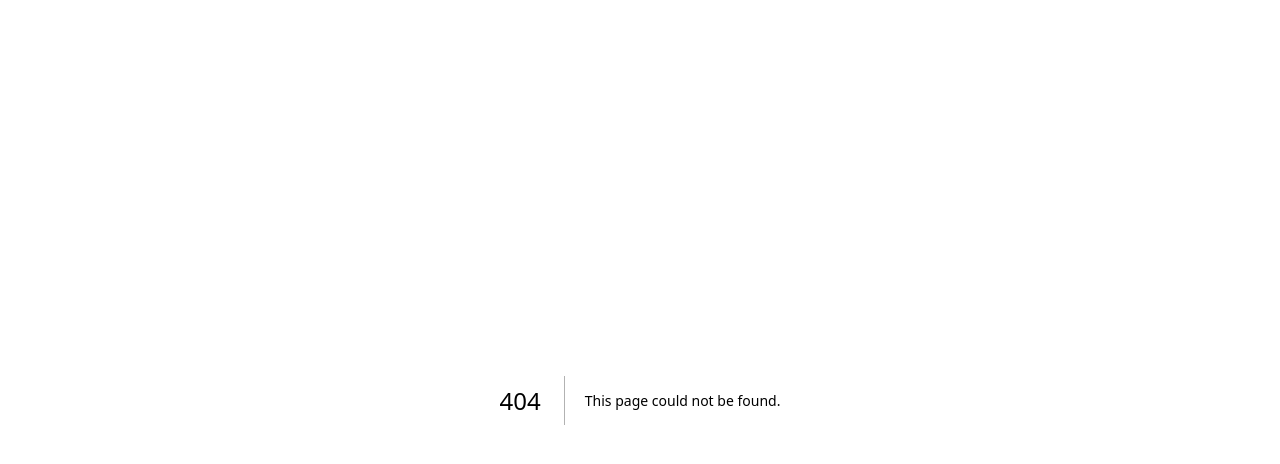
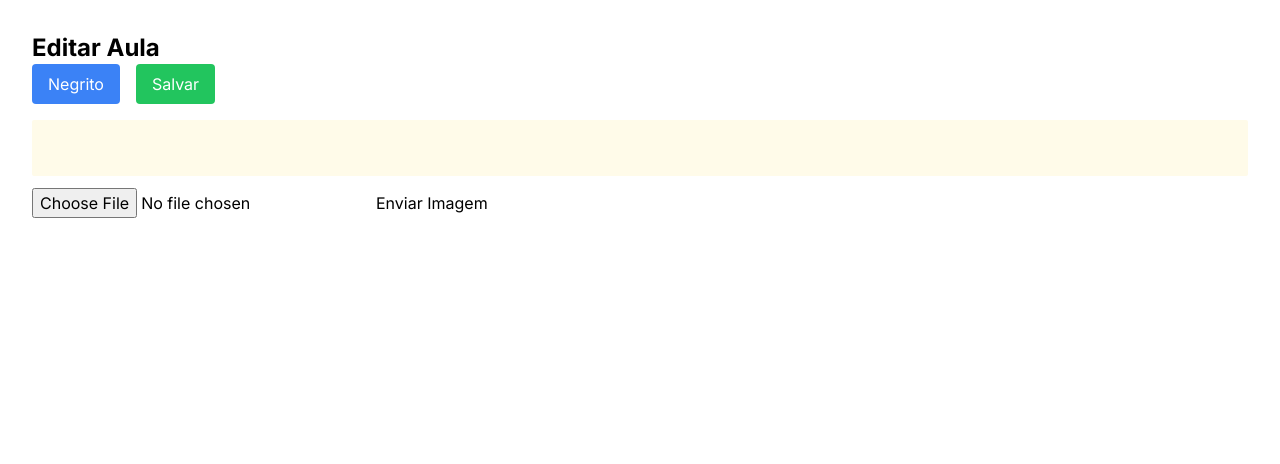
Before and after one commit to jaopaulomilitao/learn-threejs, a Next.js app: page /edit in a window 1280 px wide. Before the commit this address had no page. Shown: the top 464 px of the page. Built offline with nearby package versions, Linux system fonts and the light colour scheme; no server answers; the database is empty.

Commit message:
:sparkles: feat: edit and view lesson with firebase connection

```diff
--- a/package.json
+++ b/package.json
@@ -9,6 +9,8 @@
     "lint": "next lint"
   },
   "dependencies": {
+    "@tiptap/react": "^2.7.4",
+    "@tiptap/starter-kit": "^2.7.4",
     "firebase": "^10.13.2",
     "next": "14.2.13",
     "react": "^18",
--- /dev/null
+++ b/src/app/edit/page.tsx
@@ -0,0 +1,70 @@
+'use client';
+import { useEffect, useState } from 'react';
+import Editor from "@/components/editor/Editor";
+import ImageUploader from "@/components/image-uploader/ImageUploader";
+import useLesson from '@/features/lessons/hooks/useLesson';
+
+const EditPage = () => {
+    const lessonId = "lesson1"; // Substitua pelo ID da lição conforme necessário
+    const { content, save, loading } = useLesson(lessonId);
+    const [editorContent, setEditorContent] = useState<string | null>(null); // Inicialize como null
+
+    // Atualiza o conteúdo do editor ao carregar a lição
+    useEffect(() => {
+        setEditorContent(content);
+    }, [content]);
+
+    const handleImageUpload = (url: string) => {
+        console.log('Imagem enviada:', url);
+        // Aqui você pode inserir o link da imagem no conteúdo do editor
+    };
+
+    const handleBoldText = () => {
+        // Adiciona a lógica para deixar o texto em negrito
+        if (editorContent) {
+            const selectedText = window.getSelection()?.toString();
+            if (selectedText) {
+                const newContent = editorContent.replace(
+                    selectedText,
+                    `<strong>${selectedText}</strong>`
+                );
+                setEditorContent(newContent);
+            }
+        }
+    };
+
+    const handleSave = async () => {
+        if (editorContent) {
+            await save(editorContent);
+            alert('Lição salva com sucesso!');
+        }
+    };
+
+    if (loading) {
+        return <p>Carregando...</p>;
+    }
+
+    return (
+        <div className="container mx-auto p-8">
+            <h1 className="text-2xl font-bold">Editar Aula</h1>
+            <div className="flex space-x-4 mb-4">
+                <button
+                    className="px-4 py-2 bg-blue-500 text-white rounded"
+                    onClick={handleBoldText}
+                >
+                    Negrito
+                </button>
+                <button
+                    className="px-4 py-2 bg-green-500 text-white rounded"
+                    onClick={handleSave}
+                >
+                    Salvar
+                </button>
+            </div>
+            <Editor lessonId={lessonId} content={editorContent} onChange={setEditorContent} />
+            <ImageUploader onUpload={handleImageUpload} />
+        </div>
+    );
+};
+
+export default EditPage;
--- a/src/app/learn/page.tsx
+++ b/src/app/learn/page.tsx
@@ -1,7 +1,12 @@
-export default function Learn() {
+import LessonView from "@/components/lesson-viewer/LessonViewer";
+
+const LearnPage = () => {
     return (
-        <div>
-            <h1 className="text-main-black font-bold text-lg">Here is the Learn page</h1>
+        <div className="container mx-auto p-8">
+            <h1 className="text-2xl font-bold">Aula</h1>
+            <LessonView lessonId="lesson1" />
         </div>
     );
-}
+};
+
+export default LearnPage;
--- /dev/null
+++ b/src/components/editor/Editor.tsx
@@ -0,0 +1,37 @@
+'use client';
+import { useEffect } from 'react';
+import { useEditor, EditorContent } from '@tiptap/react';
+import StarterKit from '@tiptap/starter-kit';
+import { Dispatch, SetStateAction } from 'react';
+
+interface EditorProps {
+    lessonId: string;
+    content: string | null; // Adicione esta propriedade
+    onChange: Dispatch<SetStateAction<string | null>>; // Prop para lidar com alterações
+}
+
+const Editor: React.FC<EditorProps> = ({ lessonId, content, onChange }) => {
+    const editor = useEditor({
+        extensions: [StarterKit],
+        content: content || '', // O conteúdo inicial
+        onUpdate: ({ editor }) => {
+            console.log(lessonId)
+            const updatedContent = editor.getHTML();
+            onChange(updatedContent); // Atualiza o conteúdo no estado pai
+        },
+    });
+
+    useEffect(() => {
+        if (editor && content) {
+            editor.commands.setContent(content); // Atualiza o conteúdo do editor quando a prop content muda
+        }
+    }, [editor, content]);
+
+    return (
+        <div className='bg-main-white p-4 rounded-sm my-3'>
+            <EditorContent editor={editor} />
+        </div>
+    );
+};
+
+export default Editor;
--- /dev/null
+++ b/src/components/image-uploader/ImageUploader.tsx
@@ -0,0 +1,27 @@
+'use client';
+import { useState } from 'react';
+import { uploadImage } from '@/features/images/api/storage';
+
+type ImageUploaderProps = {
+    onUpload: (url: string) => void;
+};
+
+const ImageUploader = ({ onUpload }: ImageUploaderProps) => {
+    const [file, setFile] = useState<File | null>(null);
+
+    const handleUpload = async () => {
+        if (file) {
+            const url = await uploadImage(file);
+            onUpload(url);
+        }
+    };
+
+    return (
+        <div>
+            <input type="file" onChange={(e) => setFile(e.target.files?.[0] || null)} />
+            <button onClick={handleUpload}>Enviar Imagem</button>
+        </div>
+    );
+};
+
+export default ImageUploader;
--- /dev/null
+++ b/src/components/lesson-viewer/LessonViewer.tsx
@@ -0,0 +1,20 @@
+"use client"
+import useLesson from '@/features/lessons/hooks/useLesson';
+
+type LessonViewProps = {
+    lessonId: string;
+};
+
+const LessonView = ({ lessonId }: LessonViewProps) => {
+    const { content, loading } = useLesson(lessonId);
+
+    if (loading) {
+        return <p>Carregando...</p>;
+    }
+
+    return (
+        <div dangerouslySetInnerHTML={{ __html: content || '' }} />
+    );
+};
+
+export default LessonView;
--- /dev/null
+++ b/src/features/images/api/storage.ts
@@ -0,0 +1,10 @@
+// src/features/images/api/storage.ts
+import { ref, uploadBytes, getDownloadURL } from 'firebase/storage';
+import { storage } from '@/lib/firebase/config';
+
+export const uploadImage = async (file: File): Promise<string> => {
+    const storageRef = ref(storage, `images/${file.name}`);
+    await uploadBytes(storageRef, file);
+    const url = await getDownloadURL(storageRef);
+    return url;
+};
--- /dev/null
+++ b/src/features/lessons/api/firestore.ts
@@ -0,0 +1,27 @@
+// src/features/lessons/api/firestore.ts
+import { doc, setDoc, getDoc } from 'firebase/firestore';
+import { firestore } from '@/lib/firebase/config';
+
+export const saveLesson = async (lessonId: string, content: string) => {
+    try {
+        const lessonRef = doc(firestore, 'lessons', lessonId);
+        await setDoc(lessonRef, { content });
+        console.log('Lesson saved successfully');
+    } catch (error) {
+        console.error('Error saving lesson:', error);
+    }
+};
+
+export const getLesson = async (lessonId: string): Promise<string | null> => {
+    try {
+        const lessonRef = doc(firestore, 'lessons', lessonId);
+        const lessonSnap = await getDoc(lessonRef);
+        if (lessonSnap.exists()) {
+            return lessonSnap.data()?.content || null;
+        }
+        return null;
+    } catch (error) {
+        console.error('Error getting lesson:', error);
+        return null;
+    }
+};
--- /dev/null
+++ b/src/features/lessons/hooks/useLesson.ts
@@ -0,0 +1,39 @@
+'use client';
+import { useState, useEffect } from 'react';
+import { saveLesson, getLesson } from '@/features/lessons/api/firestore';
+
+const useLesson = (lessonId: string) => {
+    const [content, setContent] = useState<string | null>(null);
+    const [loading, setLoading] = useState<boolean>(true);
+
+    useEffect(() => {
+        const fetchLesson = async () => {
+            if (!lessonId) return; // Não faz nada se lessonId for inválido
+
+            setLoading(true);
+            try {
+                const lessonContent = await getLesson(lessonId);
+                setContent(lessonContent);
+            } catch (error) {
+                console.error('Erro ao buscar a lição:', error);
+                setContent(null);
+            } finally {
+                setLoading(false);
+            }
+        };
+
+        fetchLesson();
+    }, [lessonId]);
+
+    const save = async (newContent: string) => {
+        try {
+            await saveLesson(lessonId, newContent);
+        } catch (error) {
+            console.error('Erro ao salvar a lição:', error);
+        }
+    };
+
+    return { content, save, loading, setContent };
+};
+
+export default useLesson;
--- a/src/lib/firebase/config.ts
+++ b/src/lib/firebase/config.ts
@@ -15,4 +15,4 @@ const app = initializeApp(firebaseConfig);
 const firestore = getFirestore(app);
 const storage = getStorage(app);
 
-export { firestore, storage };
+export { app, firestore, storage };
```
Also changed, not shown: 1 other file (tests, documents, lock files or other folders).
